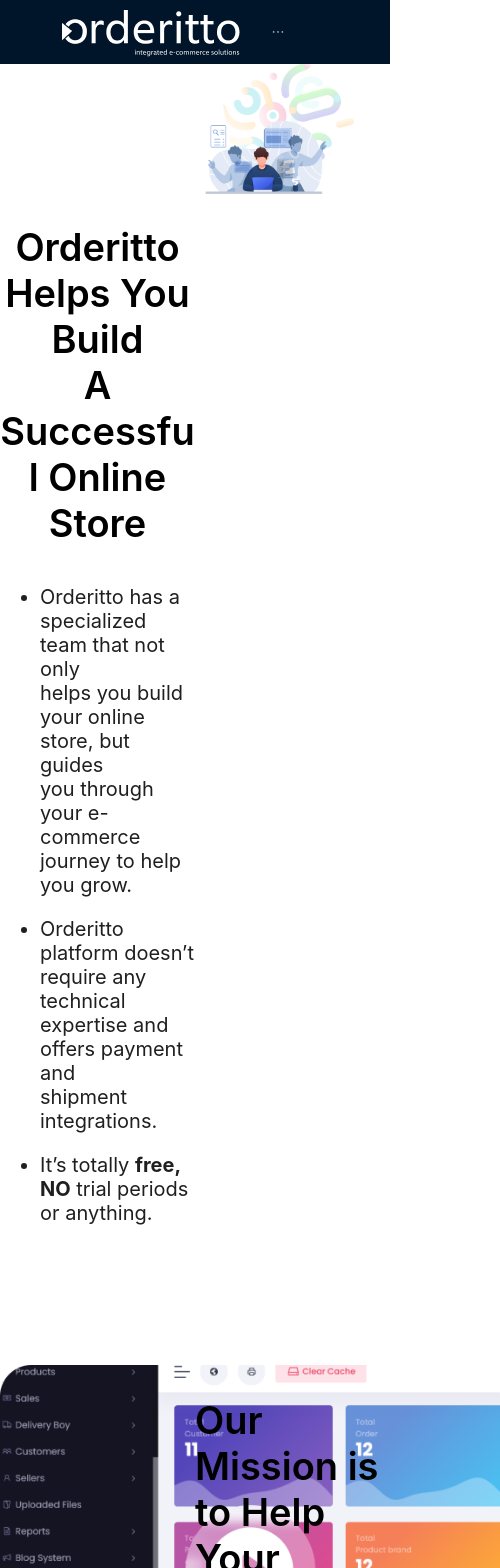
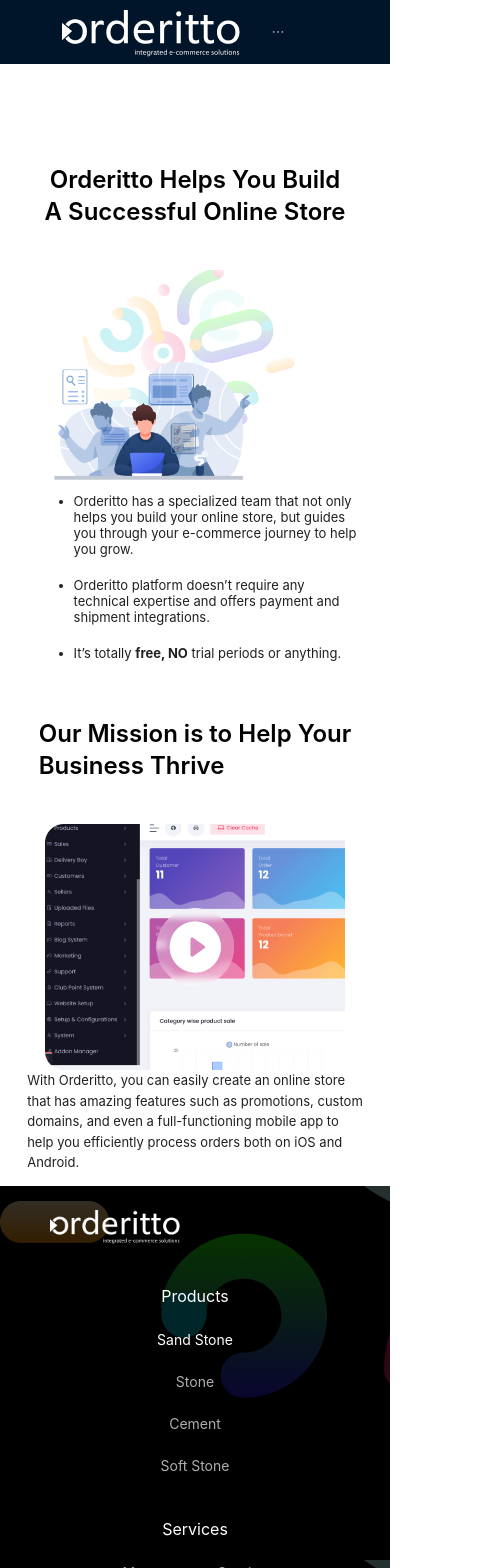
Before and after one commit to Alaa-AbuElkhier/or, a React (Create React App) app: page /about-us in a window 390 px wide. Shown: the top 1568 px of the page, 500 px wide, since content can reach past the window. Built offline with nearby package versions, Linux system fonts and the light colour scheme.

Commit message:
add responsive design

```diff
--- a/src/pages/AboutUsPage/AboutUs.jsx
+++ b/src/pages/AboutUsPage/AboutUs.jsx
@@ -1,6 +1,6 @@
 import React from 'react';
 import { Row, Col, Button, Typography, Form, Input, Select } from 'antd';
-
+import { useMediaQuery } from 'react-responsive';
 import aboutUsBg from '../../assets/aboutUsBg.png';
 // import aboutUs1 from '../../assets/aboutUs1.png';
 import home3 from '../../assets/home3.png';
@@ -8,8 +8,97 @@ const { Option } = Select;
 const { Paragraph } = Typography;
 
 function AboutUs() {
+  const isTabletOrMobile = useMediaQuery({ query: '(max-width: 1224px)' });
   return (
     <>
+      {isTabletOrMobile ? (
+        <>
+          {' '}
+          <section
+            style={{
+              background: 'white',
+            }}>
+            <Row justify={'center'}>
+              <Typography.Title
+                level={3}
+                style={{
+                  color: 'black',
+                  marginTop: '100px',
+                  // marginRight: '80px',
+                }}>
+                Orderitto Helps You Build <br />A Successful Online Store
+              </Typography.Title>
+            </Row>
+            <Row justify={'center'} style={{ marginTop: '30px' }}>
+              {' '}
+              <img
+                src={aboutUsBg}
+                style={{
+                  width: '300px',
+                }}
+                alt='aboutUsBg'
+              />
+            </Row>
+            <Row justify={'center'}>
+              <ul style={{ fontSize: 13, textAlign: 'left' }}>
+                <li style={{ marginBottom: 20 }}>
+                  Orderitto has a specialized team that not only <br />
+                  helps you build your online store, but guides <br />
+                  you through your e-commerce journey to help <br /> you grow.
+                </li>
+                <li style={{ marginBottom: 20 }}>
+                  Orderitto platform doesn’t require any <br />
+                  technical expertise and offers payment and
+                  <br /> shipment integrations.
+                </li>
+                <li style={{ marginBottom: 20 }}>
+                  It’s totally <b>free, NO</b> trial periods or anything.
+                </li>
+              </ul>
+            </Row>
+          </section>
+          <section
+            style={{
+              background: 'white',
+            }}>
+            <Row justify={'center'}>
+              <Typography.Title
+                level={3}
+                style={{
+                  color: 'black',
+                  textAlign: 'left',
+
+                  // marginRight: '80px',
+                }}>
+                Our Mission is to Help Your <br />
+                Business Thrive
+              </Typography.Title>
+            </Row>
+            <Row justify={'center'} style={{ marginTop: '30px' }}>
+              {' '}
+              <img
+                src={home3}
+                style={{
+                  width: '300px',
+                }}
+                alt='home3'
+              />
+            </Row>
+            <Row justify={'center'}>
+              <Paragraph style={{ fontSize: 13, textAlign: 'left' }}>
+                With Orderitto, you can easily create an online store
+                <br /> that has amazing features such as promotions, custom{' '}
+                <br /> domains, and even a full-functioning mobile app to
+                <br /> help you efficiently process orders both on iOS and{' '}
+                <br />
+                Android.
+              </Paragraph>
+            </Row>
+          </section>
+        </>
+      ) : (
+        <>
+          {' '}
           <section
             className='header-shape'
             style={{
@@ -31,7 +120,8 @@ function AboutUs() {
                     <li style={{ marginBottom: 20 }}>
                       Orderitto has a specialized team that not only <br />
                       helps you build your online store, but guides <br />
-                  you through your e-commerce journey to help <br /> you grow.
+                      you through your e-commerce journey to help <br /> you
+                      grow.
                     </li>
                     <li style={{ marginBottom: 20 }}>
                       Orderitto platform doesn’t require any <br />
@@ -127,6 +217,8 @@ function AboutUs() {
             </Row>
           </section>
         </>
+      )}
+    </>
   );
 }
 
```
Lines whose indentation alone changed are shown as unchanged.
